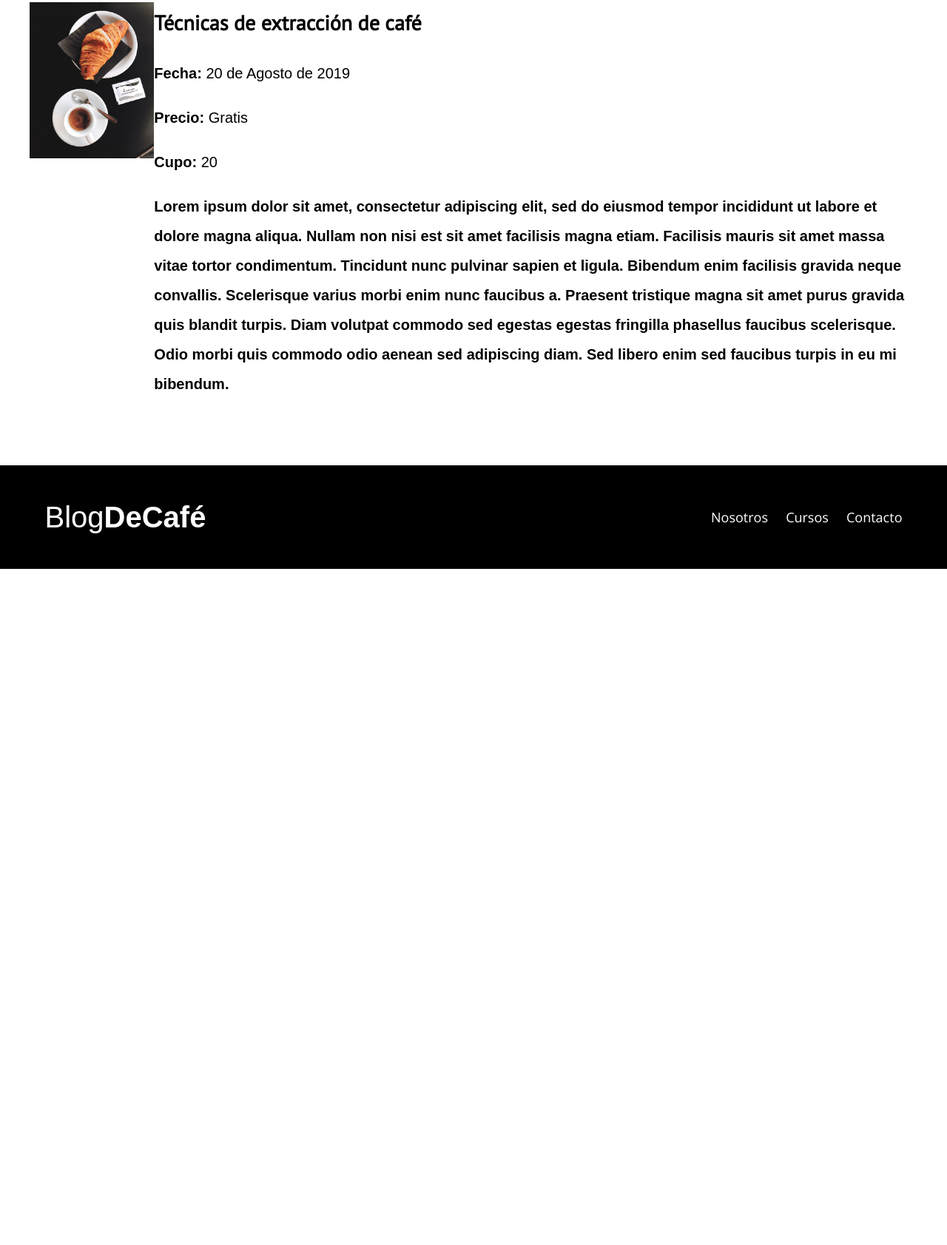
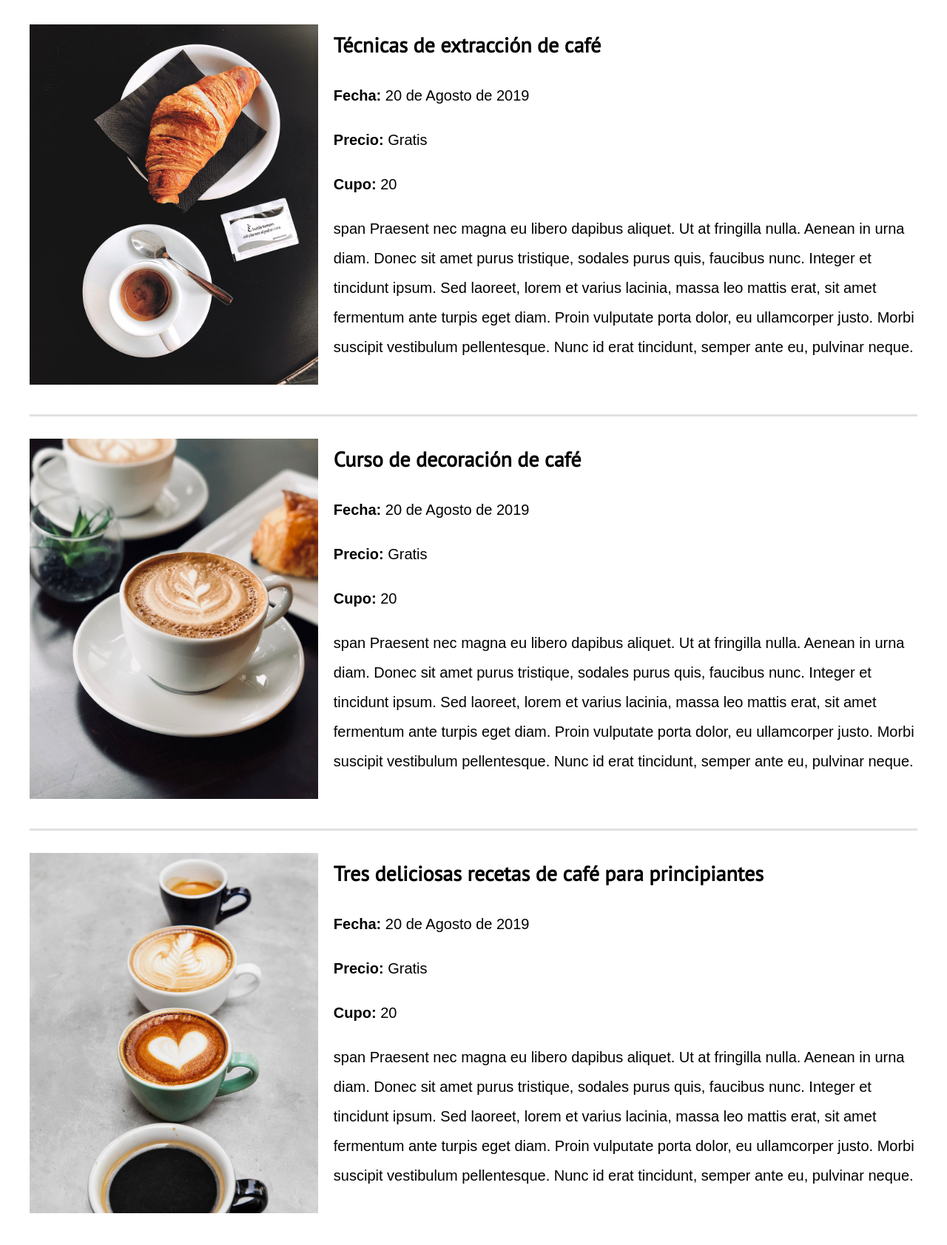
Before and after one commit to mustybatz/Blog-de-caf-, a plain HTML site: page cursos.html in a window 1280 px wide. Shown: the part 711-2394 px from the top of the page at 74% size. Before the commit the page ends 1480 px from the top, so only its background shows below. Drawn offline with nearby package versions, Linux system fonts and the light colour scheme.

Commit message:
Se agregó contenido a la pagina de cursos y se aplicaron estilos

```diff
--- a/css/style.css
+++ b/css/style.css
@@ -72,8 +72,14 @@ img {
         display: flex;
         justify-content: space-between;
     }
+    .columnas-4 {
+        flex: 0 0 calc(33.3% - 1rem);
+    }
     .columnas-6 {
         flex: 0 0 calc(50% - 1rem);
+    }
+    .columnas-8 {
+        flex: 0 0 calc(66.6% - 1rem);
     }
 }
 
@@ -232,6 +238,7 @@ img {
 .curso {
     padding-bottom: 3rem;
     border-bottom: solid #e1e1e1;
+    padding-top: 3rem;
 }
 
 .curso:last-of-type {
@@ -244,11 +251,8 @@ img {
     font-size: 2rem;
 }
 
-.curso p span {
-    font-weight: 400;
-}
-
-.descripcion {
+.curso p span,
+.curso p.descripcion {
     font-weight: 400;
 }
 
--- a/cursos.html
+++ b/cursos.html
@@ -46,15 +46,39 @@
             <div class="columnas-8">
                 <h4 class="no-margin">Técnicas de extracción de café</h4>
                 <p>Fecha: <span>20 de Agosto de 2019</span></p>
-
                 <p>Precio: <span>Gratis</span></p>
                 <p>Cupo: <span>20</span></p>
 
-                <p class="descripcion">
-                    Lorem ipsum dolor sit amet, consectetur adipiscing elit, sed do eiusmod tempor incididunt ut labore et dolore magna aliqua. Nullam non nisi est sit amet facilisis magna etiam. Facilisis mauris sit amet massa vitae tortor condimentum. Tincidunt nunc pulvinar
-                    sapien et ligula. Bibendum enim facilisis gravida neque convallis. Scelerisque varius morbi enim nunc faucibus a. Praesent tristique magna sit amet purus gravida quis blandit turpis. Diam volutpat commodo sed egestas egestas fringilla
-                    phasellus faucibus scelerisque. Odio morbi quis commodo odio aenean sed adipiscing diam. Sed libero enim sed faucibus turpis in eu mi bibendum.
-                </p>
+                <p class="descripcion">span Praesent nec magna eu libero dapibus aliquet. Ut at fringilla nulla. Aenean in urna diam. Donec sit amet purus tristique, sodales purus quis, faucibus nunc. Integer et tincidunt ipsum. Sed laoreet, lorem et varius lacinia, massa leo
+                    mattis erat, sit amet fermentum ante turpis eget diam. Proin vulputate porta dolor, eu ullamcorper justo. Morbi suscipit vestibulum pellentesque. Nunc id erat tincidunt, semper ante eu, pulvinar neque.</p>
+            </div>
+        </article>
+        <article class="curso grid">
+            <div class="columnas-4">
+                <img src="img/curso2.jpg" alt="Imagen curso">
+            </div>
+            <div class="columnas-8">
+                <h4 class="no-margin">Curso de decoración de café</h4>
+                <p>Fecha: <span>20 de Agosto de 2019</span></p>
+                <p>Precio: <span>Gratis</span></p>
+                <p>Cupo: <span>20</span></p>
+
+                <p class="descripcion">span Praesent nec magna eu libero dapibus aliquet. Ut at fringilla nulla. Aenean in urna diam. Donec sit amet purus tristique, sodales purus quis, faucibus nunc. Integer et tincidunt ipsum. Sed laoreet, lorem et varius lacinia, massa leo
+                    mattis erat, sit amet fermentum ante turpis eget diam. Proin vulputate porta dolor, eu ullamcorper justo. Morbi suscipit vestibulum pellentesque. Nunc id erat tincidunt, semper ante eu, pulvinar neque.</p>
+            </div>
+        </article>
+        <article class="curso grid">
+            <div class="columnas-4">
+                <img src="img/curso3.jpg" alt="Imagen curso">
+            </div>
+            <div class="columnas-8">
+                <h4 class="no-margin">Tres deliciosas recetas de café para principiantes</h4>
+                <p>Fecha: <span>20 de Agosto de 2019</span></p>
+                <p>Precio: <span>Gratis</span></p>
+                <p>Cupo: <span>20</span></p>
+
+                <p class="descripcion">span Praesent nec magna eu libero dapibus aliquet. Ut at fringilla nulla. Aenean in urna diam. Donec sit amet purus tristique, sodales purus quis, faucibus nunc. Integer et tincidunt ipsum. Sed laoreet, lorem et varius lacinia, massa leo
+                    mattis erat, sit amet fermentum ante turpis eget diam. Proin vulputate porta dolor, eu ullamcorper justo. Morbi suscipit vestibulum pellentesque. Nunc id erat tincidunt, semper ante eu, pulvinar neque.</p>
             </div>
         </article>
     </main>
```
